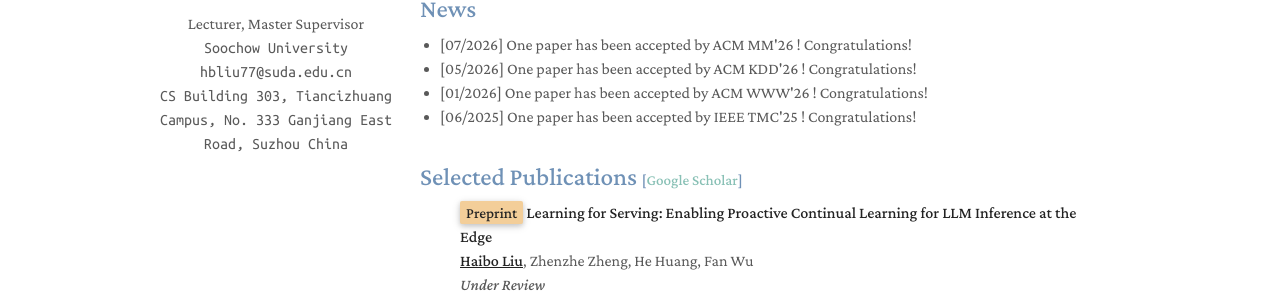
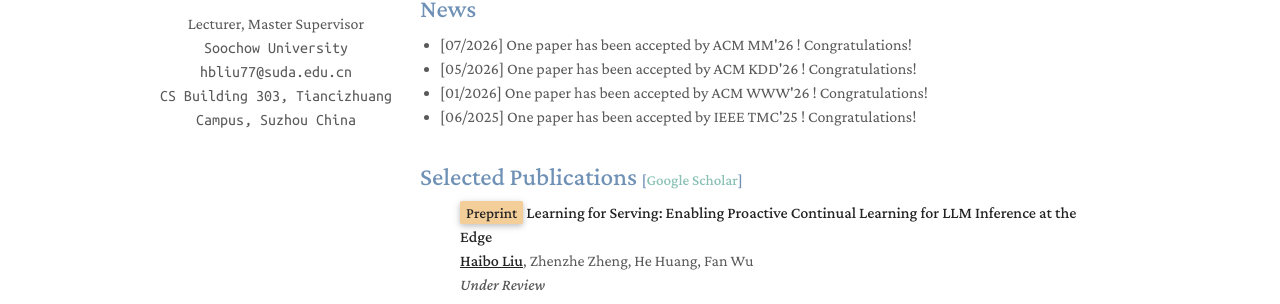
Before and after one commit to liuhaibo919/liuhaibo919.github.io, a Jekyll site: the page built from index.md, in a window 1280 px wide. Shown: the part 348-652 px from the top of the page. Built offline with Jekyll 4.4.1, drawn with Linux system fonts in a browser that asks for light colours; a style sheet for code colours, icons or effects is not loaded.

Commit message:
Update _config.yml

```diff
--- a/_config.yml
+++ b/_config.yml
@@ -5,7 +5,7 @@ Cname: 刘海波
 position: Lecturer, Master Supervisor
 email: hbliu77@suda.edu.cn
 affiliation: Soochow University
-address: CS Building 303, Tiancizhuang Campus, No. 333 Ganjiang East Road, Suzhou China
+address: CS Building 303, Tiancizhuang Campus, Suzhou China
 affiliation_link: https://liuhaibo919.github.io/
 
 # # Search Engine Optimization (SEO)
```
